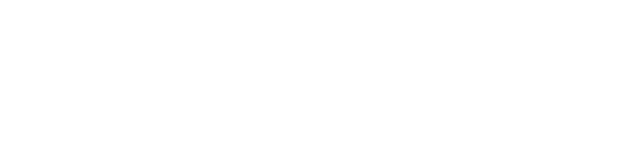
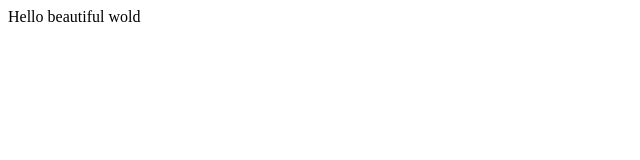
Before and after one commit to h3ndry/gitTest, a plain HTML site: page index.html in a window 1280 px wide. Shown: the whole page, without its empty margins (0-640 px from the left). Drawn offline with Linux system fonts and the light colour scheme.

Commit message:
Well this make work

```diff
--- /dev/null
+++ b/app.js
@@ -0,0 +1 @@
+console.log("Hello Beautiful worlf")
--- a/index.html
+++ b/index.html
@@ -7,6 +7,7 @@
   <title>Document</title>
 </head>
 <body>
+  Hello beautiful wold
 
 </body>
 </html>
```
